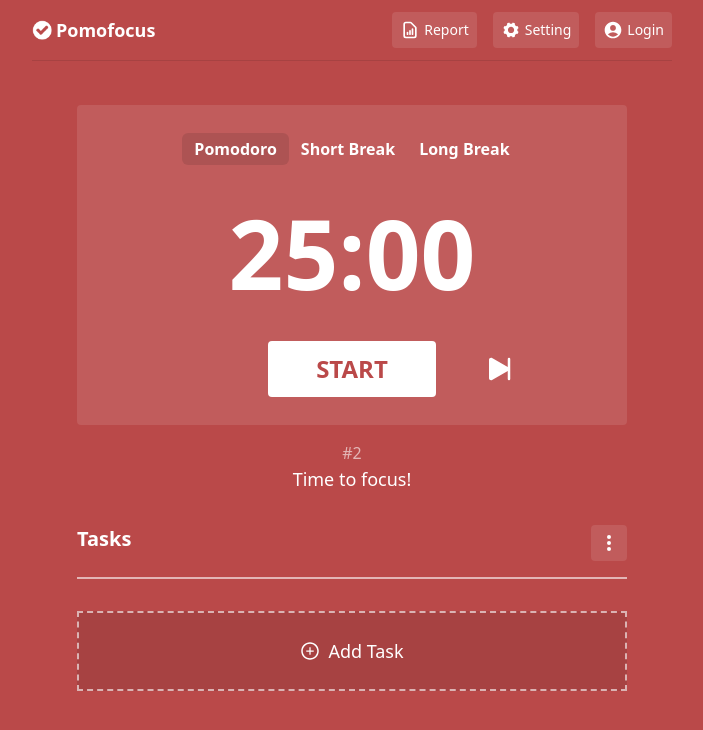
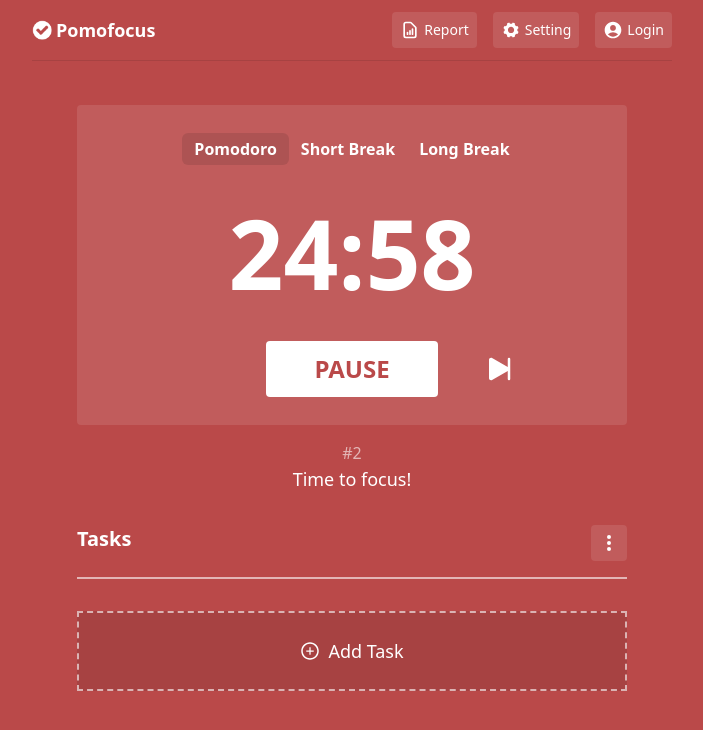
Before and after one commit to nikagoci/pomofocus-timer, a Next.js app: page / in a window 1280 px wide. Both pictures are taken after a click on the button "START". Shown: the top 730 px of the page, without its empty margins (288-991 px from the left). Built offline with nearby package versions, Linux system fonts and the light colour scheme.

Commit message:
add timer functional(can down count on all of state)

```diff
--- a/components/header/timer-menu.tsx
+++ b/components/header/timer-menu.tsx
@@ -1,5 +1,5 @@
 import { BsFillSkipEndFill } from "react-icons/bs";
-import { Dispatch, SetStateAction } from "react";
+import { Dispatch, SetStateAction, useEffect, useState } from "react";
 
 import { focusEnum } from "@/pages";
 import TimerStart from "../shared/timer-start";
@@ -9,7 +9,64 @@ interface Props {
   focus: focusEnum;
 }
 
+const TIME_VALUES_FOR_FOCUS = {
+  pomodoro: "25:00",
+  short: "5:00",
+  long: "15:00",
+};
+
 export default function TimerMenu({ setFocus, focus }: Props) {
+  const [isTimerStarted, setIsTimerStarted] = useState(false);
+  const [curTime, setCurTime] = useState("25:00");
+
+  useEffect(() => {
+    setCurTime(TIME_VALUES_FOR_FOCUS[focus]);
+  }, [focus]);
+
+  useEffect(() => {
+    let timer: ReturnType<typeof setInterval>;
+    let point = 0
+    if (isTimerStarted) {
+      timer = setInterval(() => {
+        const minutes = parseInt(curTime.split(":")[0]);
+        const seconds = parseInt(curTime.split(":")[1]);
+
+        if (minutes === 0 && seconds === 0) {
+          clearInterval(timer);
+          setIsTimerStarted(false);
+          setCurTime(TIME_VALUES_FOR_FOCUS[focus]);
+
+        } else {
+          if (minutes < 10) {
+            if (seconds === 0) {
+              setCurTime(`0${minutes - 1}:59`);
+            } else {
+              setCurTime(
+                `0${minutes}:${seconds - 1 < 10 ? "0" : ""}${seconds - 1}`
+              );
+            }
+          } else {
+            if (seconds === 0) {
+              setCurTime(`${minutes - 1}:59`);
+            } else {
+              setCurTime(
+                `${minutes}:${seconds - 1 < 10 ? "0" : ""}${seconds - 1}`
+              );
+            }
+          }
+        }
+      }, 1000);
+    }
+
+
+    return () => clearInterval(timer);
+  }, [curTime, isTimerStarted]);
+
+  useEffect(() => {
+    setCurTime(TIME_VALUES_FOR_FOCUS[focus]);
+    setIsTimerStarted(false);
+  }, [focus]);
+
   const compareFocuses = (curFocus: focusEnum): string => {
     if (focus === curFocus) {
       return "bg-transparent-white";
@@ -47,14 +104,21 @@ export default function TimerMenu({ setFocus, focus }: Props) {
         </div>
       </div>
       <div>
-        <div className="py-6 font-bold text-center text-8xl">25:00</div>
+        <div className="py-6 font-bold text-center text-8xl">{curTime}</div>
       </div>
       <div className="relative flex justify-center">
-        <TimerStart focus={focus} />
-        <BsFillSkipEndFill
-          size={40}
-          className="absolute duration-200 transform -translate-y-1/2 cursor-pointer top-1/2 sm:right-20 right-14 hover:opacity-20"
+        <TimerStart
+          focus={focus}
+          setIsTimerStarted={setIsTimerStarted}
+          isTimerStarted={isTimerStarted}
         />
+        {isTimerStarted && (
+          <BsFillSkipEndFill
+            size={40}
+            className="absolute duration-200 transform -translate-y-1/2 cursor-pointer top-1/2 sm:right-20 right-14 hover:opacity-20"
+            onClick={() => setCurTime("00:00")}
+          />
+        )}
       </div>
     </div>
   );
--- a/components/shared/timer-start.tsx
+++ b/components/shared/timer-start.tsx
@@ -1,13 +1,29 @@
-import { focusEnum } from "@/pages"
+import { Dispatch, SetStateAction } from "react";
+
+import { focusEnum } from "@/pages";
 
 interface Props {
-    focus: focusEnum
+  focus: focusEnum;
+  setIsTimerStarted: Dispatch<SetStateAction<boolean>>;
+  isTimerStarted: boolean;
 }
 
-export default function PauseButton({focus}: Props){
-    return (
-        <button className={`px-12 py-3 text-2xl font-semibold bg-white rounded ${focus === focusEnum.pomodoro ? 'text-primary': ''} ${focus === focusEnum.short ? 'text-secondary' : ''} ${focus === focusEnum.long ? 'text-tertiary' : ''}`}>
-            START
-        </button>
-    )
+export default function PauseButton({
+  focus,
+  setIsTimerStarted,
+  isTimerStarted,
+}: Props) {
+
+  return (
+    <button
+      className={`transform duration-200 ${!isTimerStarted ? 'button-shadow' : ''} active:shadow-none px-12 py-3 text-2xl font-semibold bg-white rounded ${
+        focus === focusEnum.pomodoro ? "text-primary" : ""
+      } ${focus === focusEnum.short ? "text-secondary" : ""} ${
+        focus === focusEnum.long ? "text-tertiary" : ""
+      }`}
+      onClick={() => setIsTimerStarted(prev => !prev)}
+    >
+      {isTimerStarted ? 'PAUSE' : 'START'}
+    </button>
+  );
 }
--- a/styles/globals.css
+++ b/styles/globals.css
@@ -1,3 +1,7 @@
 @tailwind base;
 @tailwind components;
 @tailwind utilities;
+
+.button-shadow {
+    box-shadow: rgb(235 235 235) 0px 6px 0px;
+}
```
